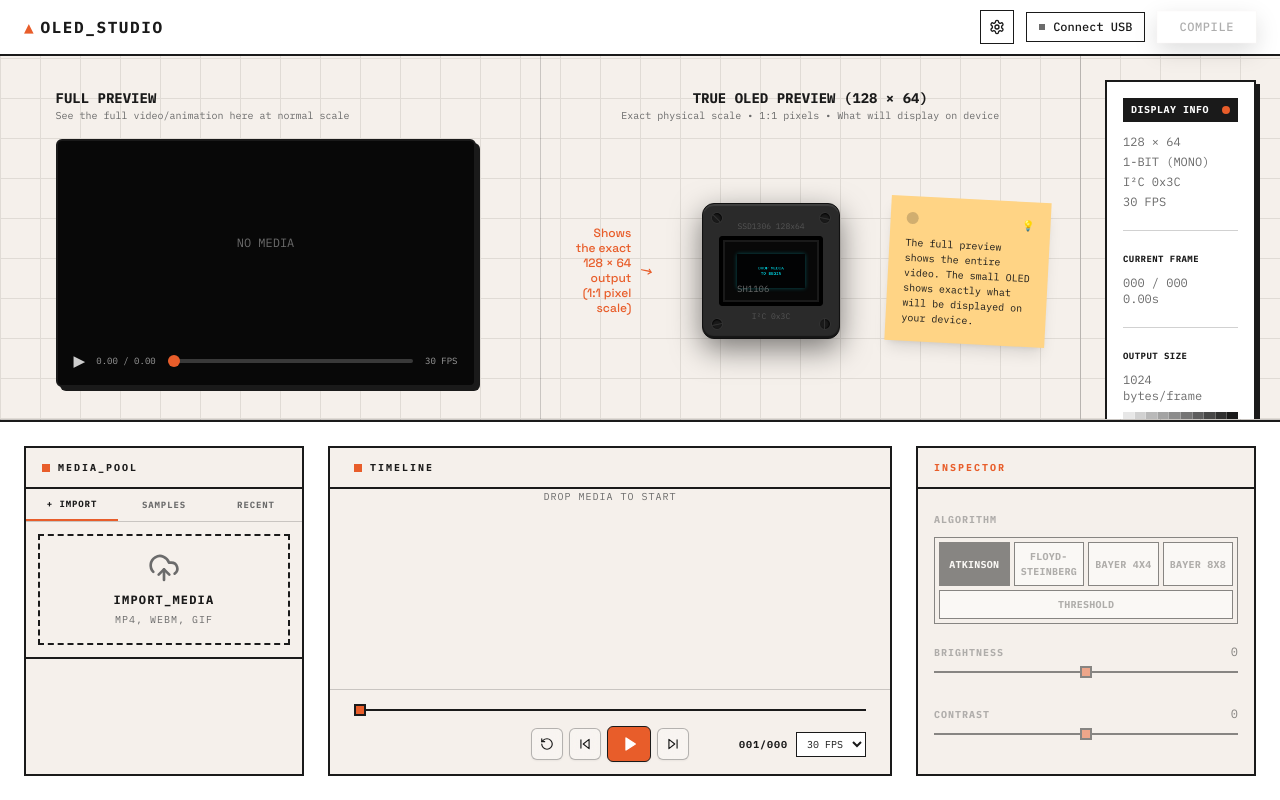
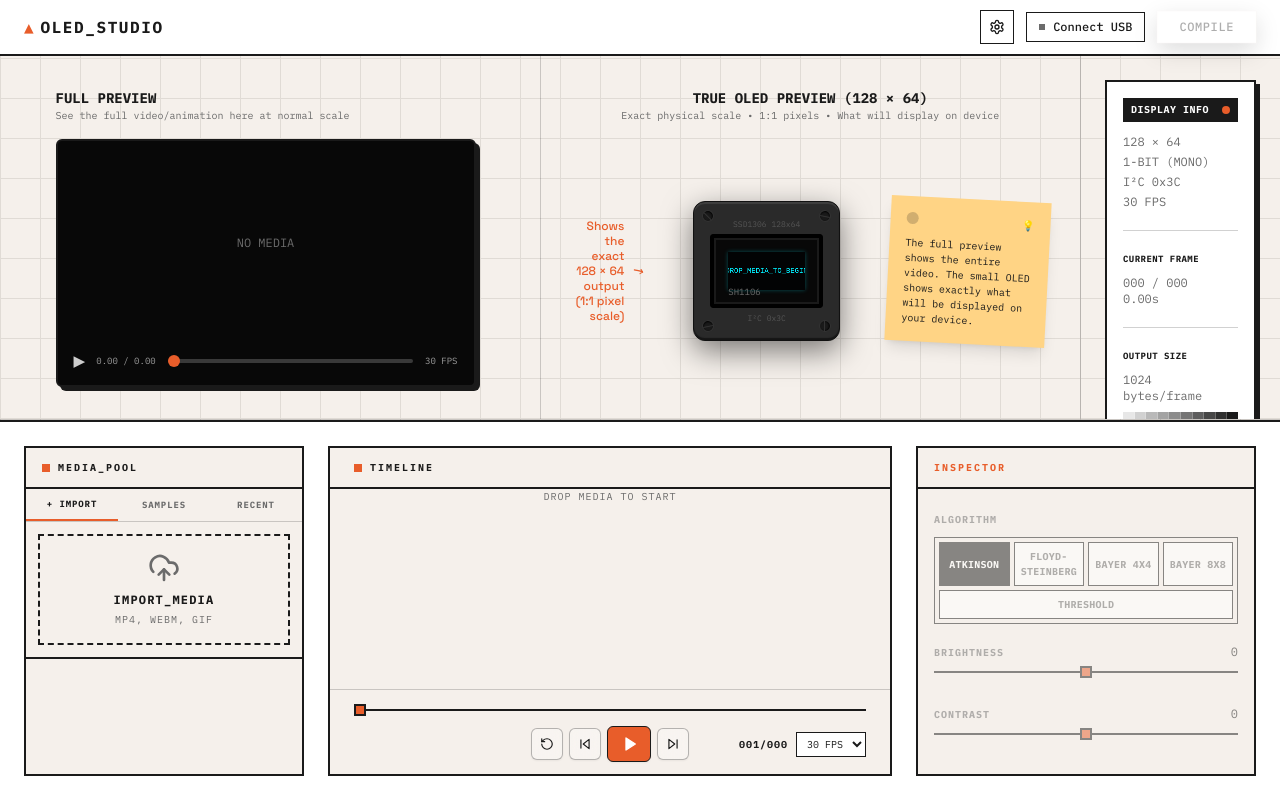
Before and after one commit to tezz-e/OLEDify, a React (Vite) app in the folder web/: page / in a window 1280 px wide. Built offline with nearby package versions, Linux system fonts and the light colour scheme.

Commit message:
restore-scale-2-for-pixelated-look

```diff
--- a/web/src/App.tsx
+++ b/web/src/App.tsx
@@ -438,7 +438,7 @@ export default function App() {
 
                 <div className="bg-[#000] p-1 shadow-[inset_0_0_10px_#000] rounded max-w-full max-h-full shrink">
                   <div className="pointer-events-auto max-w-full max-h-full flex items-center justify-center">
-                    <OledCanvas frameData={processedFrame} theme={ditherConfig.theme} scale={1} />
+                    <OledCanvas frameData={processedFrame} theme={ditherConfig.theme} scale={2} />
                   </div>
                 </div>
 
```
